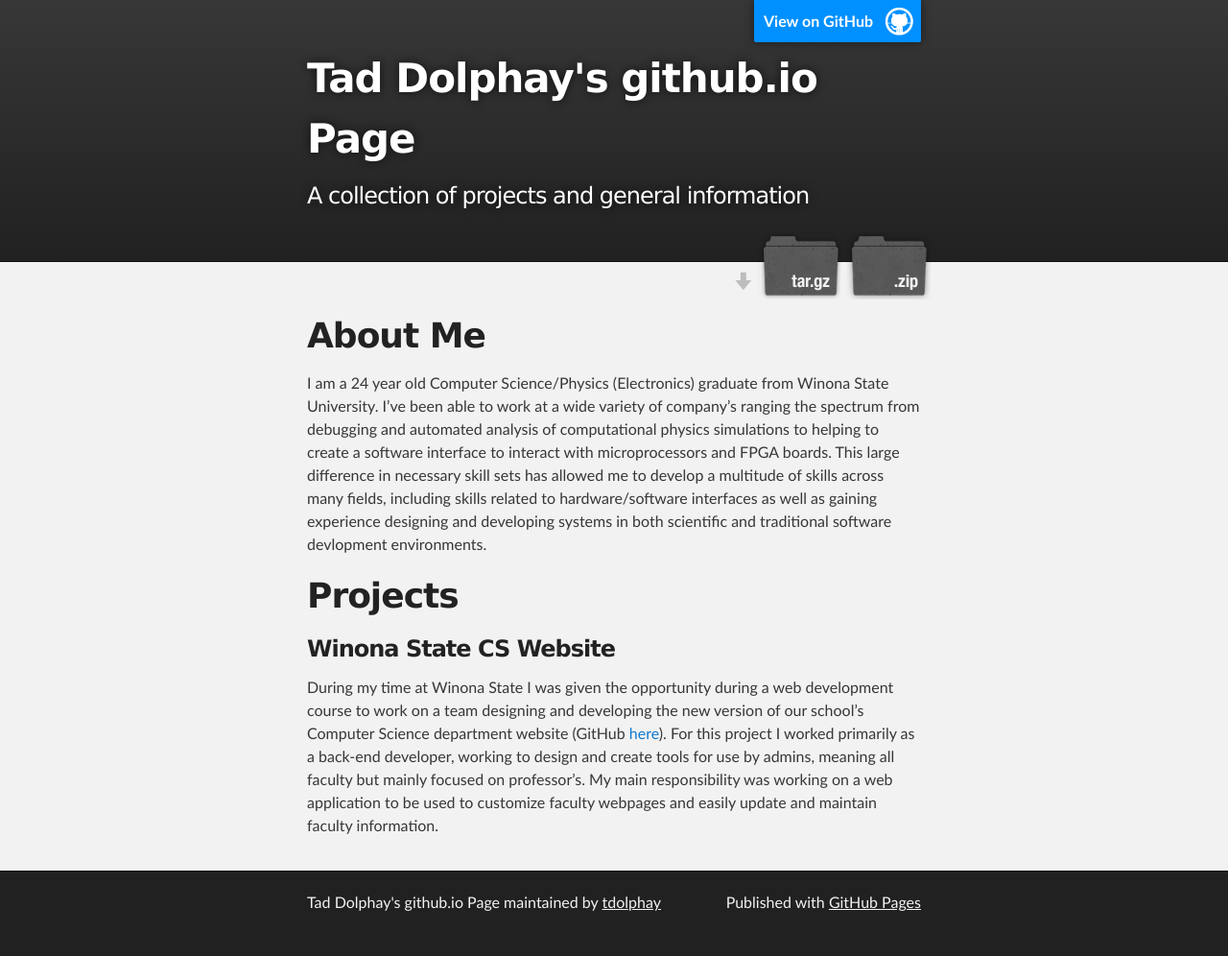
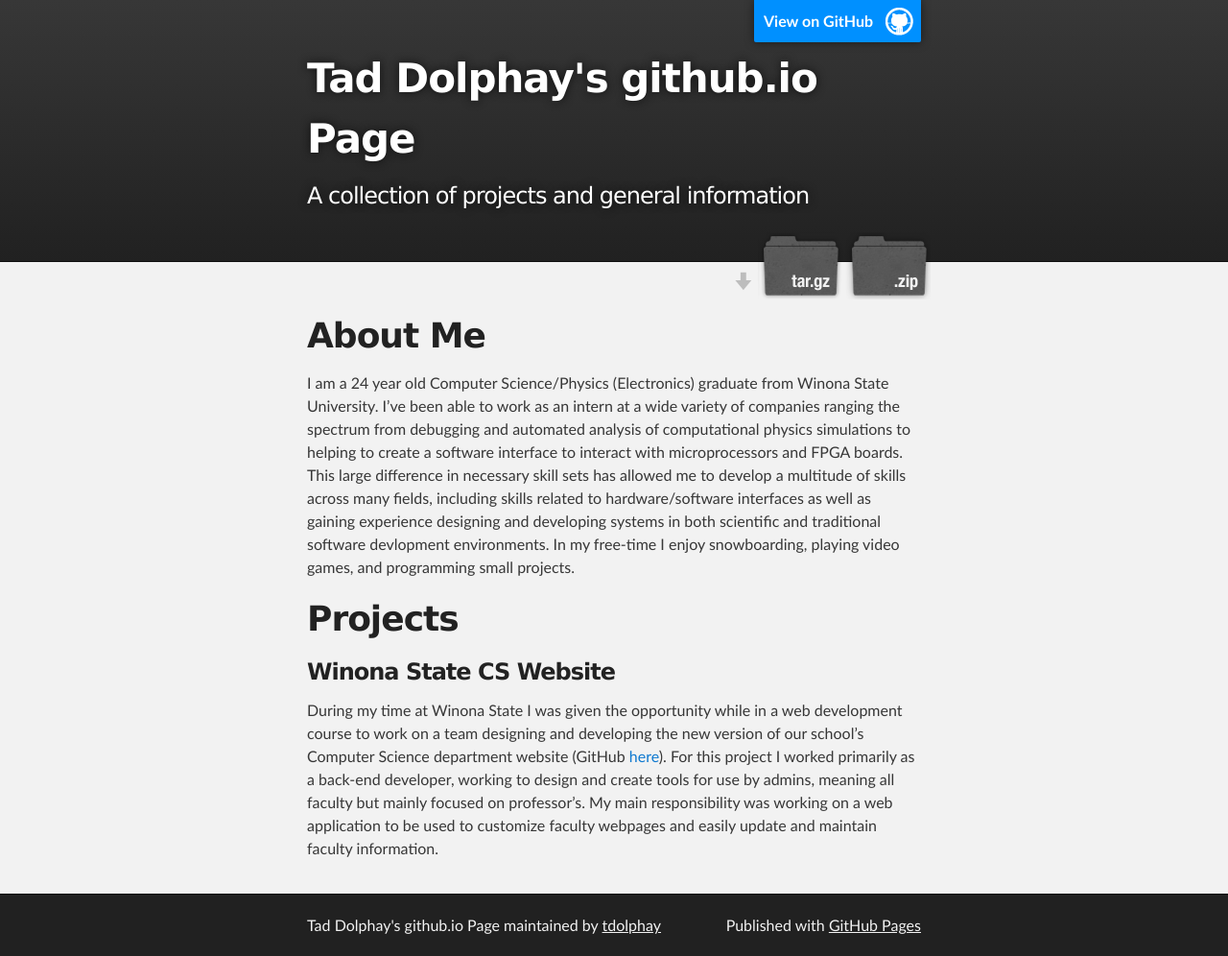
Before and after one commit to tdolphay/tdolphay.github.io, a Jekyll site: the page built from index.md, in a window 1280 px wide. Shown: the whole page at 96% size. Built offline with Jekyll 4.4.1, drawn with Linux system fonts in a browser that asks for light colours; our own code applies the rules of GitHub Pages for plain Markdown files; before the commit the page ends 972 px from its top, so only the background shows below that.

Commit message:
paragraph text

```diff
--- a/index.md
+++ b/index.md
@@ -4,10 +4,10 @@ layout: default
 
 # About Me
 
-I am a 24 year old Computer Science/Physics (Electronics) graduate from Winona State University. I've been able to work at a wide variety of company's ranging the spectrum from debugging and automated analysis of computational physics simulations to helping to create a software interface to interact with microprocessors and FPGA boards. This large difference in necessary skill sets has allowed me to develop a multitude of skills across many fields, including skills related to hardware/software interfaces as well as gaining experience designing and developing systems in both scientific and traditional software devlopment environments.
+I am a 24 year old Computer Science/Physics (Electronics) graduate from Winona State University. I've been able to work as an intern at a wide variety of companies ranging the spectrum from debugging and automated analysis of computational physics simulations to helping to create a software interface to interact with microprocessors and FPGA boards. This large difference in necessary skill sets has allowed me to develop a multitude of skills across many fields, including skills related to hardware/software interfaces as well as gaining experience designing and developing systems in both scientific and traditional software devlopment environments. In my free-time I enjoy snowboarding, playing video games, and programming small projects.
 
 # Projects
 
 <h3 id="list-header">Winona State CS Website</h3>
 
-During my time at Winona State I was given the opportunity during a web development course to work on a team designing and developing the new version of our school's Computer Science department website (GitHub [here](https://github.com/WSU-CS/CS-Website)). For this project I worked primarily as a back-end developer, working to design and create tools for use by admins, meaning all faculty but mainly focused on professor's. My main responsibility was working on a web application to be used to customize faculty webpages and easily update and maintain faculty information.
+During my time at Winona State I was given the opportunity while in a web development course to work on a team designing and developing the new version of our school's Computer Science department website (GitHub [here](https://github.com/WSU-CS/CS-Website)). For this project I worked primarily as a back-end developer, working to design and create tools for use by admins, meaning all faculty but mainly focused on professor's. My main responsibility was working on a web application to be used to customize faculty webpages and easily update and maintain faculty information.
```
